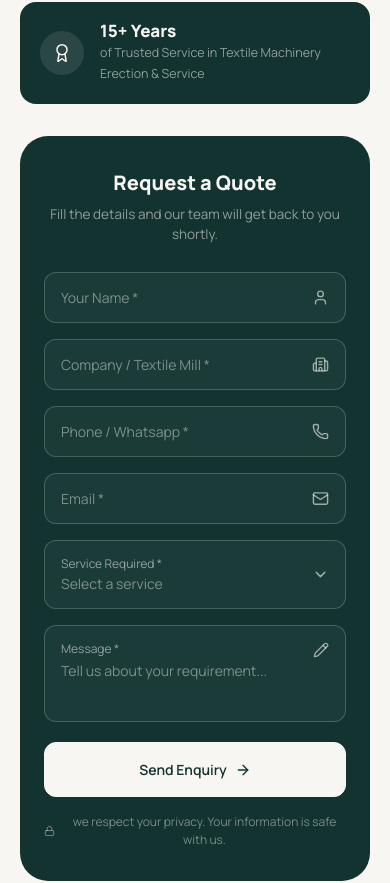
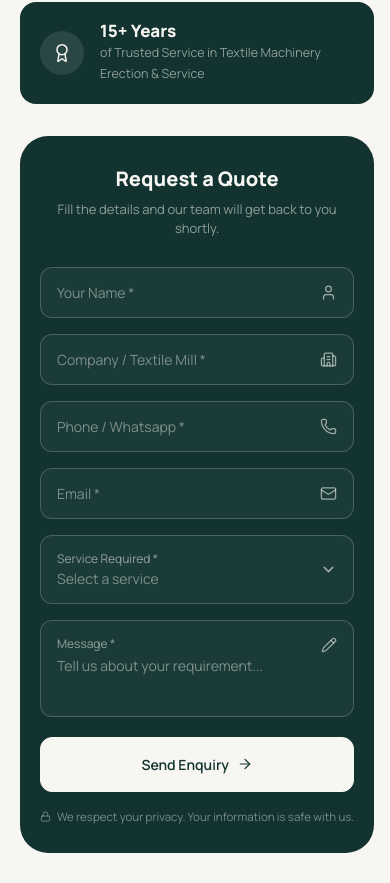
Before and after one commit to Rohith83/GRG-Tex-Care-Project, a React (Vite) app: page / in a window 390 px wide. Shown: the part 5075-5958 px from the top of the page. Built offline with nearby package versions, Linux system fonts and the light colour scheme.

Commit message:
Fix mobile quote form privacy alignment

```diff
--- a/src/components/QuoteForm.jsx
+++ b/src/components/QuoteForm.jsx
@@ -1,5 +1,14 @@
 import { useState } from 'react';
-import { User, Building2, Phone, Mail, Pencil, ArrowRight, Lock } from 'lucide-react';
+import {
+  User,
+  Building2,
+  Phone,
+  Mail,
+  Pencil,
+  ArrowRight,
+  Lock,
+} from 'lucide-react';
+
 import CustomSelect from './CustomSelect.jsx';
 
 const SERVICES = [
@@ -13,7 +22,9 @@ const SERVICES = [
 
 const boxClass =
   'w-full rounded-xl bg-white/[0.04] border border-white/20 text-cream text-[14px] px-4 py-3.5 flex items-center justify-between gap-3';
-const inputClass = 'w-full bg-transparent outline-none placeholder:text-cream/45 text-cream';
+
+const inputClass =
+  'w-full min-w-0 bg-transparent outline-none placeholder:text-cream/45 text-cream';
 
 export default function QuoteForm() {
   const [form, setForm] = useState({
@@ -24,81 +35,286 @@ export default function QuoteForm() {
     service: '',
     message: '',
   });
+
   const [submitted, setSubmitted] = useState(false);
 
-  const update = (key) => (e) => setForm((f) => ({ ...f, [key]: e.target.value }));
+  const update = (key) => (e) => {
+    setForm((f) => ({
+      ...f,
+      [key]: e.target.value,
+    }));
+  };
 
   const handleSubmit = (e) => {
     e.preventDefault();
+
     if (!form.service) return;
+
     setSubmitted(true);
   };
 
   return (
-    <div className="rounded-[28px] bg-dark px-6 py-8 md:px-9 md:py-10">
-      <h3 className="text-[20px] md:text-[22px] font-extrabold text-cream text-center">Request a Quote</h3>
-      <p className="mt-1.5 text-[13.5px] text-cream/55 text-center">
+    <div
+      className="
+        w-full
+        rounded-[28px]
+        bg-dark
+        px-5
+        sm:px-6
+        md:px-9
+        py-7
+        md:py-10
+      "
+    >
+      {/* =========================
+          TITLE
+      ========================== */}
+
+      <h3
+        className="
+          text-[20px]
+          md:text-[22px]
+          font-extrabold
+          text-cream
+          text-center
+        "
+      >
+        Request a Quote
+      </h3>
+
+      <p
+        className="
+          mt-1.5
+          text-[13px]
+          md:text-[13.5px]
+          text-cream/55
+          text-center
+        "
+      >
         Fill the details and our team will get back to you shortly.
       </p>
 
-      <form onSubmit={handleSubmit} className="mt-7 flex flex-col gap-4">
-        <div className="grid sm:grid-cols-2 gap-4">
+      {/* =========================
+          FORM
+      ========================== */}
+
+      <form
+        onSubmit={handleSubmit}
+        className="mt-7 flex flex-col gap-4"
+      >
+        {/* =========================
+            NAME + COMPANY
+        ========================== */}
+
+        <div className="grid grid-cols-1 sm:grid-cols-2 gap-4">
           <label className={boxClass}>
-            <input required placeholder="Your Name *" value={form.name} onChange={update('name')} className={inputClass} />
-            <User size={17} className="text-cream/60 shrink-0" />
+            <input
+              required
+              type="text"
+              placeholder="Your Name *"
+              value={form.name}
+              onChange={update('name')}
+              className={inputClass}
+            />
+
+            <User
+              size={17}
+              strokeWidth={1.8}
+              className="text-cream/60 shrink-0"
+            />
           </label>
+
           <label className={boxClass}>
-            <input required placeholder="Company / Textile Mill *" value={form.company} onChange={update('company')} className={inputClass} />
-            <Building2 size={17} className="text-cream/60 shrink-0" />
+            <input
+              required
+              type="text"
+              placeholder="Company / Textile Mill *"
+              value={form.company}
+              onChange={update('company')}
+              className={inputClass}
+            />
+
+            <Building2
+              size={17}
+              strokeWidth={1.8}
+              className="text-cream/60 shrink-0"
+            />
           </label>
         </div>
 
-        <div className="grid sm:grid-cols-2 gap-4">
+        {/* =========================
+            PHONE + EMAIL
+        ========================== */}
+
+        <div className="grid grid-cols-1 sm:grid-cols-2 gap-4">
           <label className={boxClass}>
-            <input required placeholder="Phone / Whatsapp *" value={form.phone} onChange={update('phone')} className={inputClass} />
-            <Phone size={17} className="text-cream/60 shrink-0" />
+            <input
+              required
+              type="tel"
+              placeholder="Phone / Whatsapp *"
+              value={form.phone}
+              onChange={update('phone')}
+              className={inputClass}
+            />
+
+            <Phone
+              size={17}
+              strokeWidth={1.8}
+              className="text-cream/60 shrink-0"
+            />
           </label>
+
           <label className={boxClass}>
-            <input required type="email" placeholder="Email *" value={form.email} onChange={update('email')} className={inputClass} />
-            <Mail size={17} className="text-cream/60 shrink-0" />
+            <input
+              required
+              type="email"
+              placeholder="Email *"
+              value={form.email}
+              onChange={update('email')}
+              className={inputClass}
+            />
+
+            <Mail
+              size={17}
+              strokeWidth={1.8}
+              className="text-cream/60 shrink-0"
+            />
           </label>
         </div>
+
+        {/* =========================
+            SERVICE SELECT
+        ========================== */}
 
         <CustomSelect
           label="Service Required *"
           placeholder="Select a service"
           value={form.service}
-          onChange={(val) => setForm((f) => ({ ...f, service: val }))}
+          onChange={(val) =>
+            setForm((f) => ({
+              ...f,
+              service: val,
+            }))
+          }
           options={SERVICES}
         />
 
-        <label className="w-full rounded-xl bg-white/[0.04] border border-white/20 text-cream text-[14px] px-4 py-3.5 flex items-start justify-between gap-3">
-          <div className="w-full">
-            <p className="text-[12px] text-cream/55">Message *</p>
+        {/* =========================
+            MESSAGE
+        ========================== */}
+
+        <label
+          className="
+            w-full
+            rounded-xl
+            bg-white/[0.04]
+            border
+            border-white/20
+            text-cream
+            text-[14px]
+            px-4
+            py-3.5
+            flex
+            items-start
+            justify-between
+            gap-3
+          "
+        >
+          <div className="w-full min-w-0">
+            <p className="text-[12px] text-cream/55">
+              Message *
+            </p>
+
             <textarea
               required
               rows={2}
               placeholder="Tell us about your requirement..."
               value={form.message}
               onChange={update('message')}
-              className="w-full bg-transparent outline-none placeholder:text-cream/45 resize-none mt-0.5"
+              className="
+                w-full
+                bg-transparent
+                outline-none
+                placeholder:text-cream/45
+                resize-none
+                mt-0.5
+              "
             />
           </div>
-          <Pencil size={16} className="text-cream/60 shrink-0 mt-0.5" />
+
+          <Pencil
+            size={16}
+            strokeWidth={1.8}
+            className="text-cream/60 shrink-0 mt-0.5"
+          />
         </label>
+
+        {/* =========================
+            SEND BUTTON
+        ========================== */}
 
         <button
           type="submit"
-          className="mt-1 inline-flex items-center justify-center gap-2 rounded-xl bg-cream text-dark border border-cream font-semibold text-[14px] py-4 hover:bg-dark-2 hover:text-cream transition-colors"
+          className="
+            mt-1
+            w-full
+            inline-flex
+            items-center
+            justify-center
+            gap-2
+            rounded-xl
+            bg-cream
+            text-dark
+            border
+            border-cream
+            font-semibold
+            text-[14px]
+            py-4
+            hover:bg-dark-2
+            hover:text-cream
+            transition-colors
+            duration-300
+          "
         >
           {submitted ? 'Enquiry Sent' : 'Send Enquiry'}
-          <ArrowRight size={16} />
+
+          <ArrowRight
+            size={16}
+            strokeWidth={1.8}
+          />
         </button>
 
-        <p className="flex items-center justify-center gap-2 text-[12px] text-cream/45 text-center">
-          <Lock size={12} />
-          we respect your privacy. Your information is safe with us.
-        </p>
+        {/* =========================
+            PRIVACY MESSAGE
+        ========================== */}
+
+        <div
+          className="
+            w-full
+            flex
+            flex-row
+            items-center
+            justify-center
+            gap-1.5
+            text-[10.5px]
+            min-[380px]:text-[11.5px]
+            sm:text-[12px]
+            text-cream/45
+            text-center
+            whitespace-nowrap
+            overflow-hidden
+          "
+        >
+          <Lock
+            size={11}
+            strokeWidth={1.8}
+            className="shrink-0"
+          />
+
+          <span className="whitespace-nowrap">
+            We respect your privacy. Your information is safe with us.
+          </span>
+        </div>
       </form>
     </div>
   );
```
